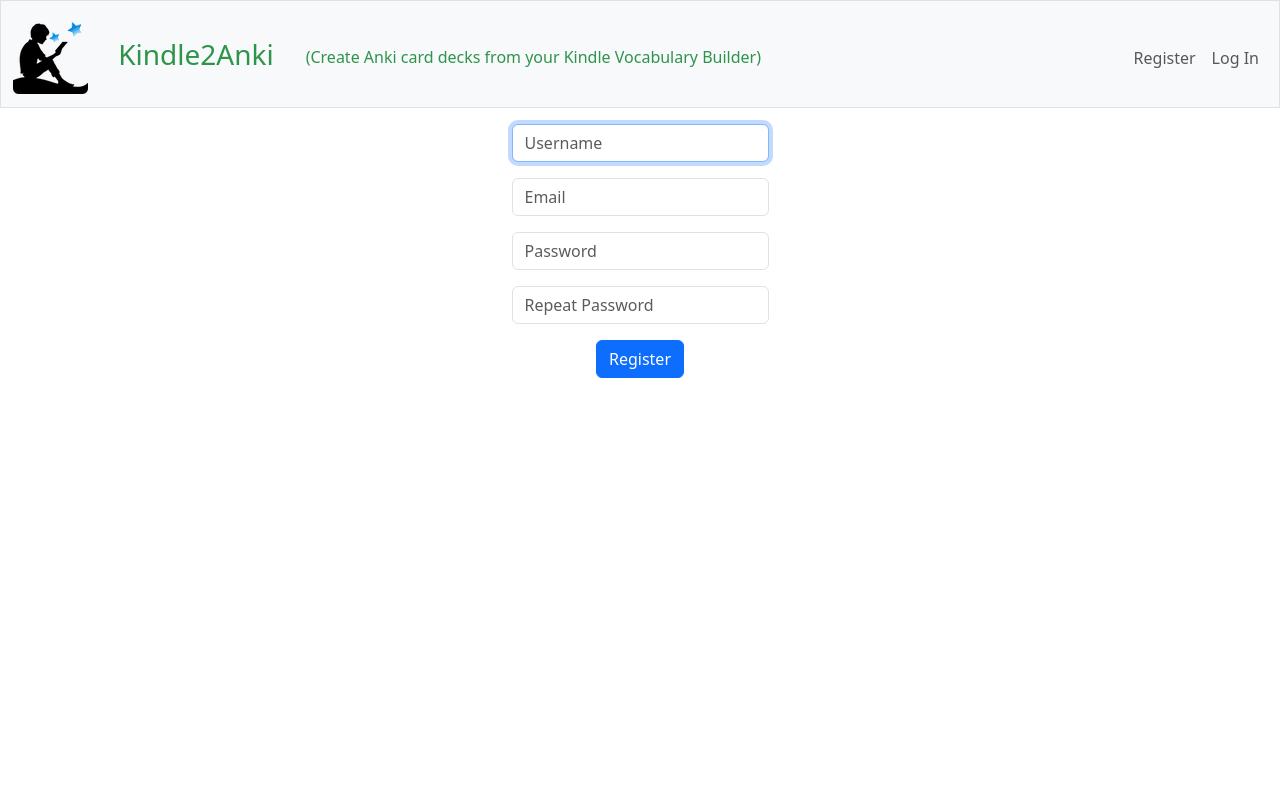
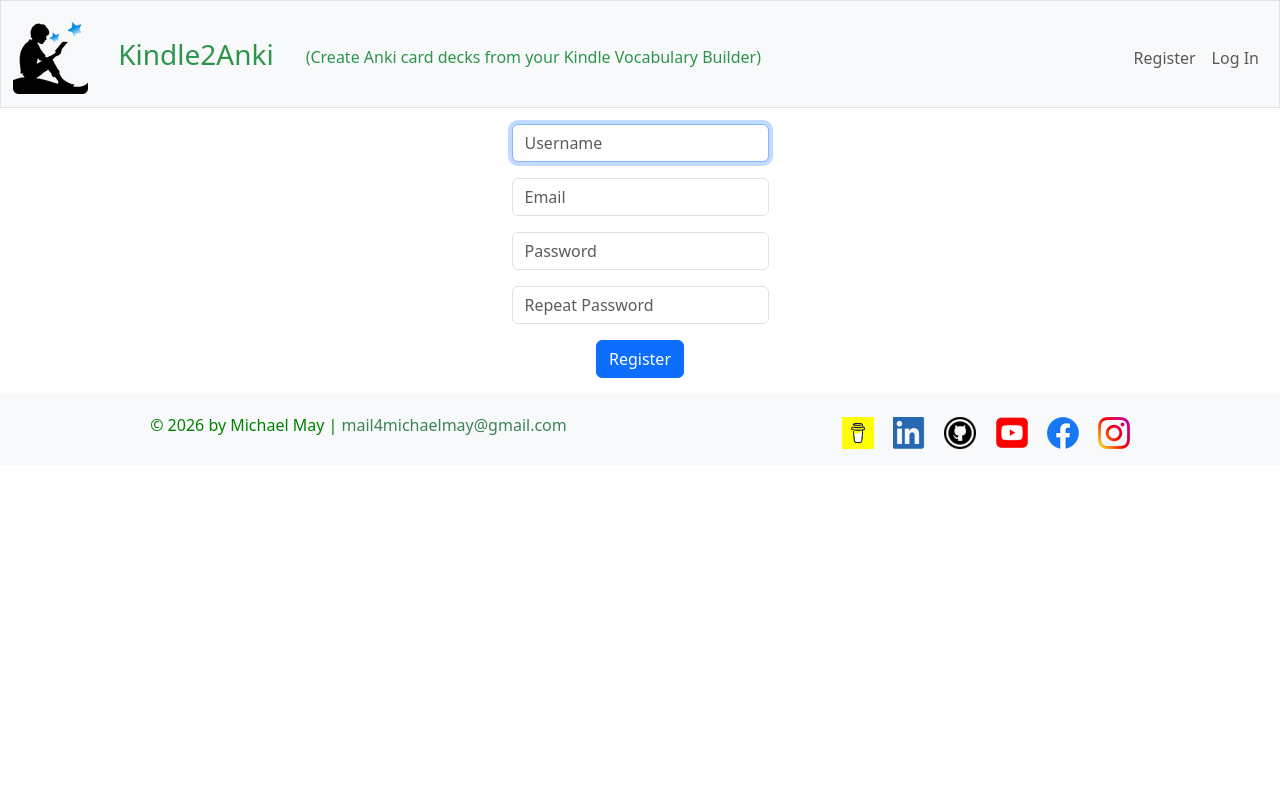
Before and after one commit to dadeux/kindle2anki-web, a Flask app: page /register in a window 1280 px wide. Run offline with Flask 3, Linux system fonts and the light colour scheme; parts of the project's set-up code (start-up, migrations or seed data) failed here and were passed over; some libraries are stand-ins or nearby versions.

Commit message:
some layout tweaks

```diff
--- a/static/css/styles.css
+++ b/static/css/styles.css
@@ -1,26 +1,39 @@
+html {
+    box-sizing: border-box;
+    font-size: 100%;
+}
+
+*,
+*:before,
+*:after {
+    box-sizing: inherit;
+}
+
+html,
+body {
+    height: 100%;
+}
+
 /* Size for brand */
 nav .navbar-brand
 {
     font-size: xx-large;
 }
+/* links */
+a {
+    color: #3c8454;
+    text-decoration: none;
+}
 
-/* Colors for brand */
-nav .navbar-brand .blue
-{
-    color: #537fbe;
+a:hover {
+    color: #bcaa96;
+    text-decoration: none;
 }
-nav .navbar-brand .red
-{
-    color: #ea433b;
-}
-nav .navbar-brand .yellow
-{
-    color: #f5b82e;
-}
-nav .navbar-brand .green
+
+/* nav .navbar-brand .green
 {
     color: #2e944b;
-}
+} */
 .green
 {
     color: #2e944b;
@@ -94,3 +107,46 @@ input[type="file"] {
 .button-cell{
     min-width: 150px;
 }
+
+/* #region FOOTER
+------------------------------------*/
+.footer {
+    /* background: #d2d3d5; */
+    /* background: #e8f9e9;  */
+    color: green;
+}
+.socials {
+    list-style-type: none;
+    padding: 0;
+}
+
+.socials li {
+    display: inline-block;
+    margin-left: 15px;
+    margin-top: 15px;
+}
+
+.socials img {
+    width: 32px;
+}
+
+.socials img:hover {
+    opacity: 0.5;
+}
+
+@media screen and (min-width: 860px) {
+    .footer {
+        display: flex;
+        /* justify-content: space-between; */
+        justify-content: space-around;
+        align-items: center;
+        padding: 0px 20px;
+    }
+}
+
+@media screen and (max-width: 859px) {
+    .footer {
+        text-align: center;
+        padding: 10px;
+    }
+}
--- a/templates/history.html
+++ b/templates/history.html
@@ -70,4 +70,10 @@
             <h6>You have't thus far created any card decks</h6>
         {% endif %}
         </div>
+        <div class="text-start">
+            <p class="mt-4">Like what you see? If you feel this site has provided value to you, please consider
+                <a href="https://buymeacoffee.com/michael.a.may" target="_blank">
+                <img src="static/buy_me_a_coffee.png" style="width: 32px; height: 32px;" alt="buy me a coffee">Buying me a coffee 😊
+                </a>
+        </div>
 {% endblock %}
--- a/templates/layout.html
+++ b/templates/layout.html
@@ -99,30 +99,41 @@
             {% block main %}{% endblock %}
         </main>
 
-        <footer class="mb-5">
-            <form action="https://validator.w3.org/check" class="text-center" enctype="multipart/form-data" method="post" target="_blank">
-                <input name="doctype" type="hidden" value="HTML5">
-                <input name="fragment" type="hidden">
-                <!-- https://validator.w3.org/ -->
-                <!-- <input alt="Validate" src="/static/I_heart_validator.png" type="image">  -->
-            </form>
-            <!-- <script>
-                document.addEventListener('DOMContentLoaded', function() {
-                    // Adapted from https://stackoverflow.com/a/10162353
-                    const html = '<!DOCTYPE ' +
-                    document.doctype.name +
-                    (document.doctype.publicId ? ' PUBLIC "' + document.doctype.publicId + '"' : '') +
-                    (!document.doctype.publicId && document.doctype.systemId ? ' SYSTEM' : '') +
-                    (document.doctype.systemId ? ' "' + document.doctype.systemId + '"' : '') +
-                    '>\n' + document.documentElement.outerHTML;
-                    document.querySelector('form[action="https://validator.w3.org/check"] > input[name="fragment"]').value = html;
-                });
-            </script> -->
-
+        <footer class="footer pt-2 bg-light">
+            <p>© <span id="copyright"></span> by Michael May |
+                <a href="mailto:mail4michaelmay@gmail.com">mail4michaelmay@gmail.com</a>
+            </p>
+            <ul class="socials">
+            <li>
+               <a href="https://buymeacoffee.com/michael.a.may" target="_blank" data-bs-toggle="tooltip" data-bs-placement="bottom" title="Buy me a coffee 😊">
+                    <img src="static/buy_me_a_coffee.png" alt="buy me a coffee"></a>
+            </li>
+            <li>
+                <a href="https://www.linkedin.com/in/michael-may-64a27757/" target="_blank"><img
+                    src="static/images/icon-logo-linkedin.png" alt="LinkedIn"></a>
+            </li>
+            <li>
+                <a href="https://github.com/dadeux" target="_blank"><img src="static/images/icon-logo-github.ico" alt="GitHub"></a>
+            </li>
+            <li>
+                <a href="https://www.youtube.com/@MichaelMay-j1x" target="_blank"><img src="static/images/icon-logo-youtube.png"
+                    alt="YouTube"></a>
+            </li>
+            <li>
+                <a href="https://www.facebook.com/michael.may.944" target="_blank"><img src="static/images/icon-logo-facebook.png"
+                    alt="Facebook"></a>
+            </li>
+            <li>
+                <a href="https://www.instagram.com/michaelmay2903/" target="_blank"><img src="static/images/icon-logo-instagram.png"
+                    alt="Instagram"></a>
+            </li>
+            </ul>
         </footer>
 
     </body>
         <script>
+            // Current Year for Copyright note
+            document.getElementById('copyright').textContent = new Date().getFullYear();
             // languageFilter
             const languageFilter = document.getElementById("languageFilter");
             if (languageFilter) {
```
Also changed, not shown: templates/create.html (+10 -0 lines), templates/index.html (+11 -0 lines), static/buy_me_a_coffee.png (added), static/images/icon-logo-facebook.png (added), static/images/icon-logo-github.ico (added), static/images/icon-logo-instagram.png (added), static/images/icon-logo-ko-fi.png (added), static/images/icon-logo-linkedin.png (added), static/images/icon-logo-medium.png (added), static/images/icon-logo-twitter.png (added), static/images/icon-logo-youtube.png (added).
